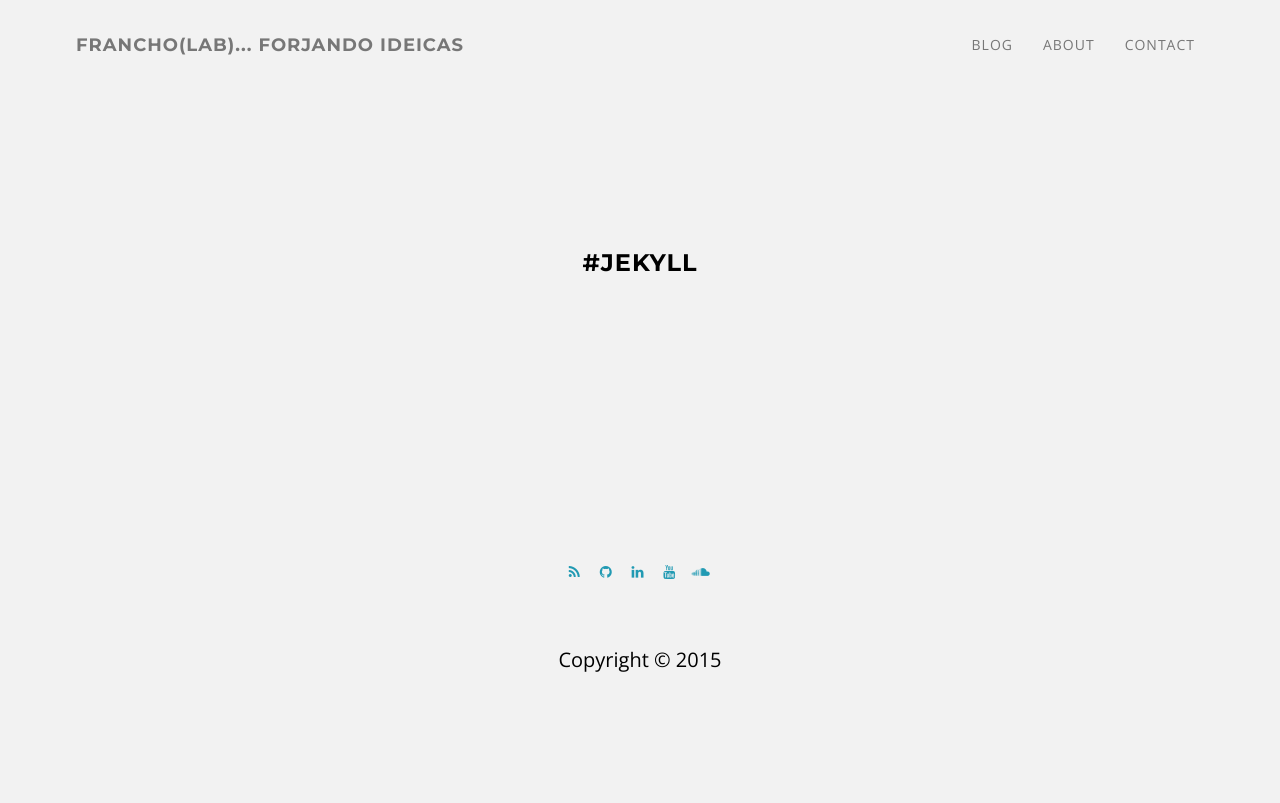
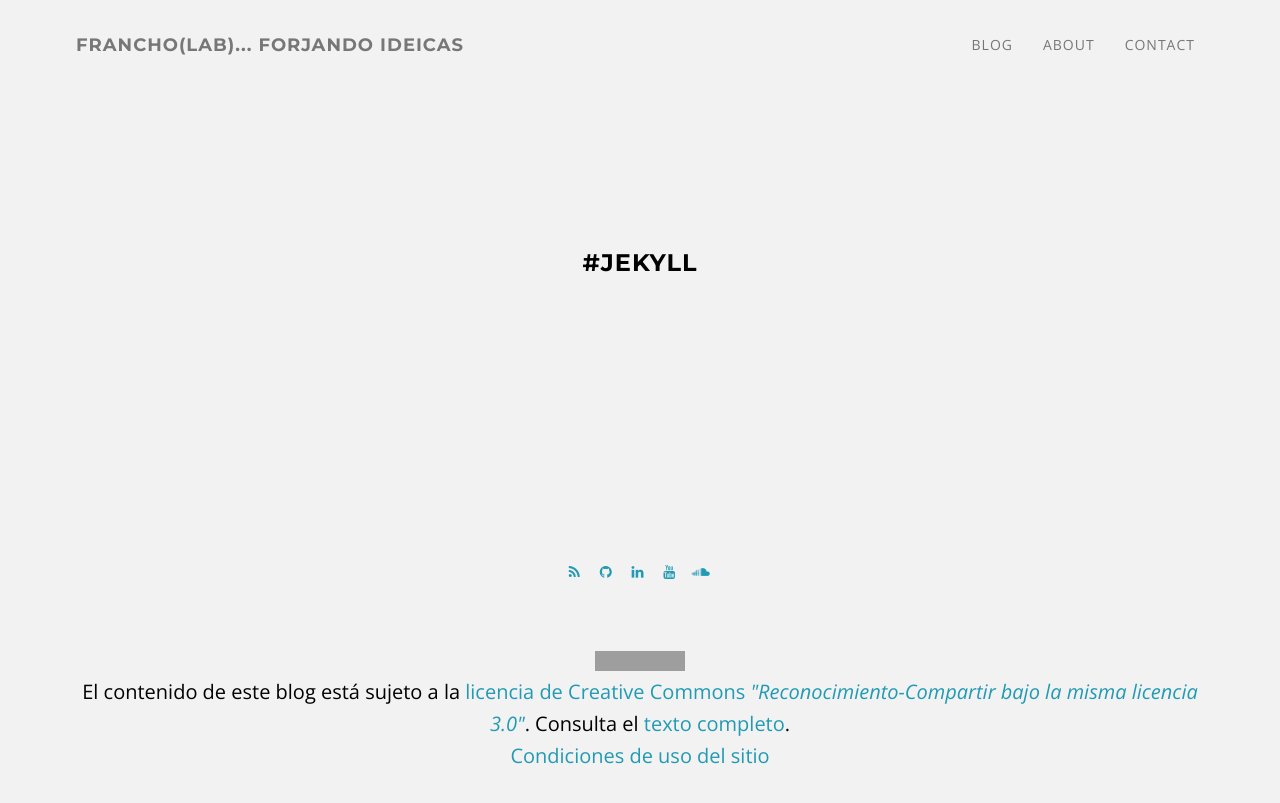
Before and after one commit to francho/francho.github.io, a Jekyll site: the page built from tags/jekyll.html, in a window 1280 px wide and 1014 px high. Shown: the top 803 px of the window. Built offline with Jekyll 4.4.1, drawn with Linux system fonts in a browser that asks for light colours; comment, search, counter and statistics services are not loaded; grey boxes are pictures that could not be loaded.

Commit message:
Redirect old legal text

```diff
--- a/_config.yml
+++ b/_config.yml
@@ -81,3 +81,5 @@ social:
 
 # Exclusion list from the generated _site
 exclude: ["Rakefile", "LICENSE", "readme.markdown", "vendor"]
+gems:
+  - jekyll-redirect-from
--- a/_includes/footer.html
+++ b/_includes/footer.html
@@ -1,8 +1,21 @@
-   <!-- Footer -->
-    <footer>
-        <div class="container text-center">
-            <p>Copyright &copy; {{ site.author }} {{ site.time | date: "%Y" }}</p>
-        </div>
-    </footer>
+<!-- Footer -->
+<footer>
+  <div class="container text-center">
 
-    <p><br /><br /><br /><br /><br /><br /></p>
+    <p>
+      <a rel="license" href="http://creativecommons.org/licenses/by-sa/3.0/es/"><img
+        alt="Creative Commons License" style="border-width:0;"
+        src="http://i.creativecommons.org/l/by-sa/3.0/es/88x31.png"
+        class="avatar alignleft" scale="0"></a>
+    </p>
+
+    <p>El contenido de este blog está sujeto a la <a rel="license"
+                                                     href="http://creativecommons.org/licenses/by-sa/3.0/es/">licencia
+      de Creative Commons <i>"Reconocimiento-Compartir bajo la misma licencia 3.0"</i></a>. Consulta el <a
+      href="http://creativecommons.org/licenses/by-sa/3.0/es/legalcode.es">texto completo</a>.</p>
+
+    <p><a href="/condiciones-de-uso/">Condiciones de uso del sitio</a></p></div>
+
+</footer>
+
+<p><br/><br/><br/><br/><br/><br/></p>
```
Also changed, not shown: _layouts/page.html (added, +29 -0 lines), legal.html (renamed from _pages/2009-12-03-condiciones-de-uso.html, +1 -8 lines).
